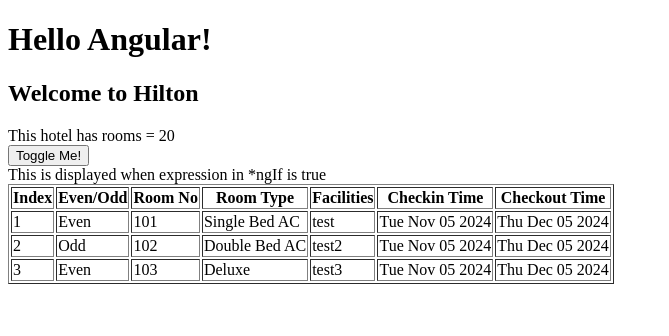
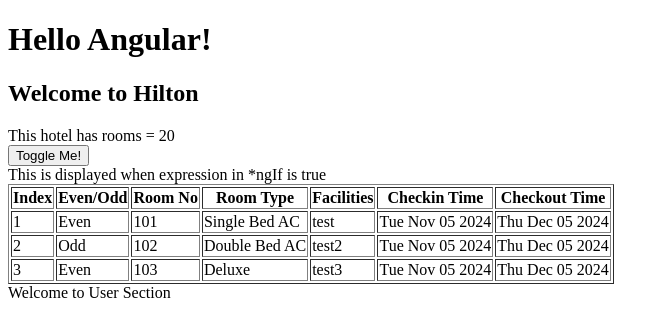
Before and after one commit to anurag1302/ng-hotel, an Angular app in the folder hotel-app/: page / in a window 1280 px wide. Shown: the top 336 px of the page, without its empty margins (0-669 px from the left). Built offline with nearby package versions, Linux system fonts and the light colour scheme.

Commit message:
ngSwitch

```diff
--- a/hotel-app/src/app/hotel-rooms/hotel-rooms.component.html
+++ b/hotel-app/src/app/hotel-rooms/hotel-rooms.component.html
@@ -37,3 +37,15 @@
         </tr>
     </tbody>
 </table>
+
+<!-- ngSwitch -->
+<div [ngSwitch]="role">
+    <div *ngSwitchCase="'Admin'">
+        Welcome to Admin Section
+    </div>
+    <div *ngSwitchCase="'User'">
+        Welcome to User Section</div>
+    <div *ngSwitchDefault>
+        You're not authorized!
+    </div>
+</div>
--- a/hotel-app/src/app/hotel-rooms/hotel-rooms.component.ts
+++ b/hotel-app/src/app/hotel-rooms/hotel-rooms.component.ts
@@ -10,6 +10,7 @@
   hotelName: string = 'Hilton';
   numberOfRooms: number = 20;
   hideRooms: boolean = false;
+  role: string = 'User';
 
   rooms: Room[] = [{
     id: 1,
```
